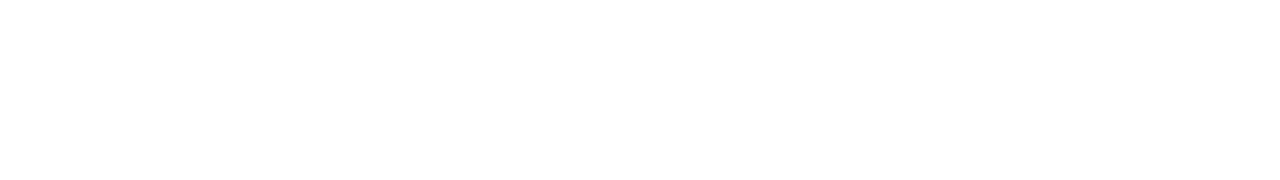
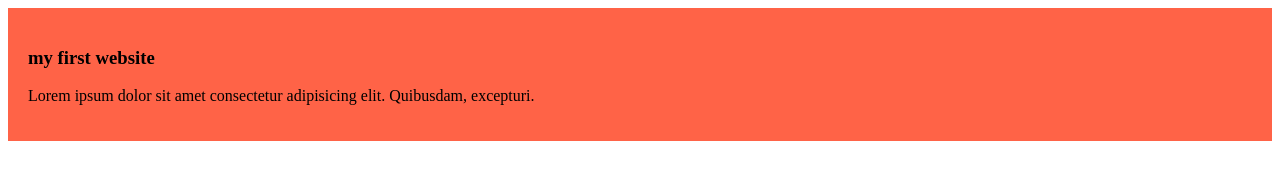
Before and after one commit to sajidmahmud44/my-first-github-repo, a plain HTML site: page index.html in a window 1280 px wide. Drawn offline with Linux system fonts and the light colour scheme.

Commit message:
first blog

```diff
--- a/index.html
+++ b/index.html
@@ -4,8 +4,12 @@
     <meta charset="UTF-8">
     <meta name="viewport" content="width=device-width, initial-scale=1.0">
     <title>my first github repo</title>
+    <link rel="stylesheet" href="styles/blog.css">
 </head>
 <body>
-
+    <div>
+        <h3>my first website</h3>
+        <p>Lorem ipsum dolor sit amet consectetur adipisicing elit. Quibusdam, excepturi.</p>
+    </div>
 </body>
 </html>
--- /dev/null
+++ b/styles/blog.css
@@ -0,0 +1,4 @@
+div{
+    background-color: tomato;
+    padding: 20px;
+}
```
